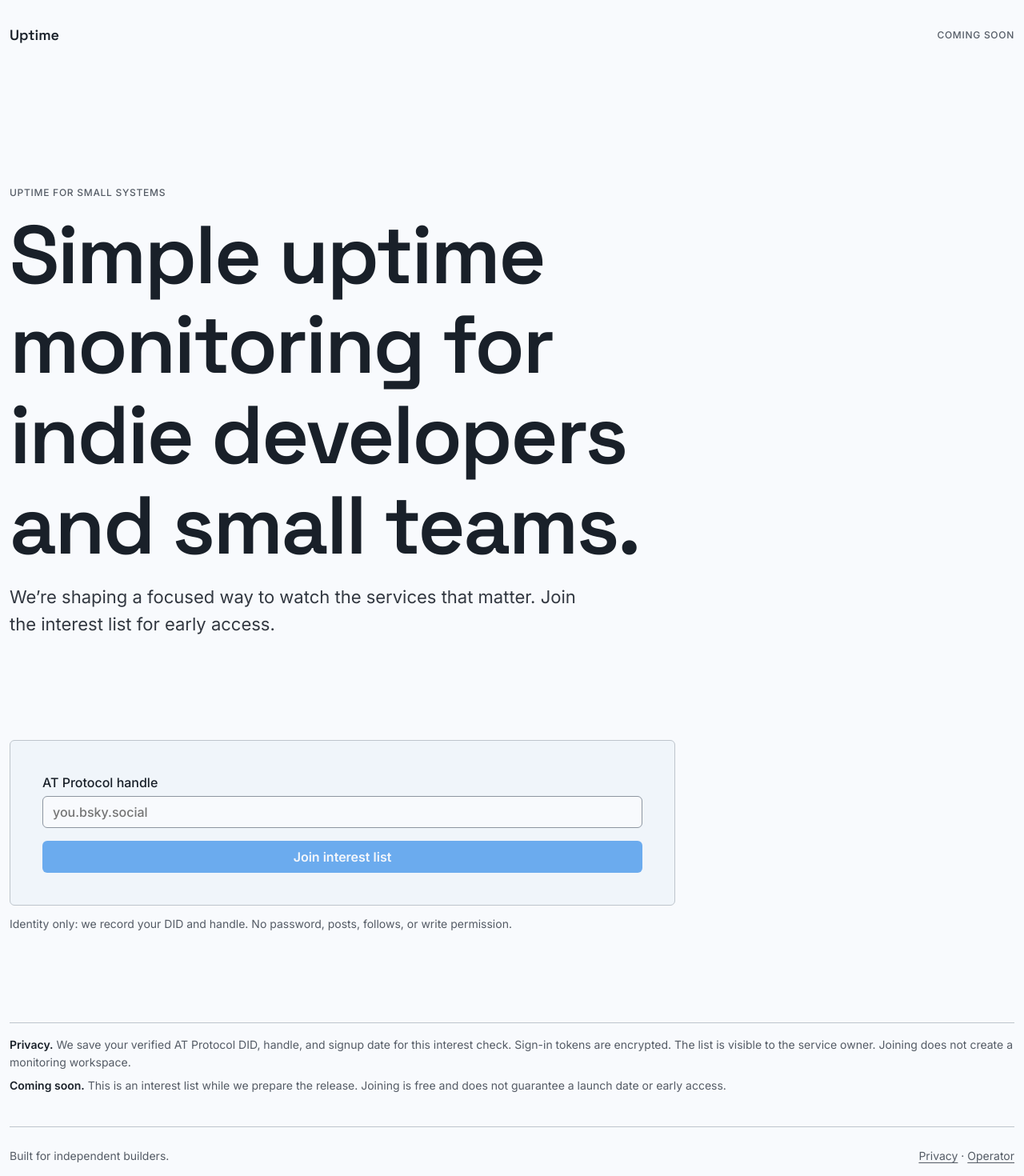
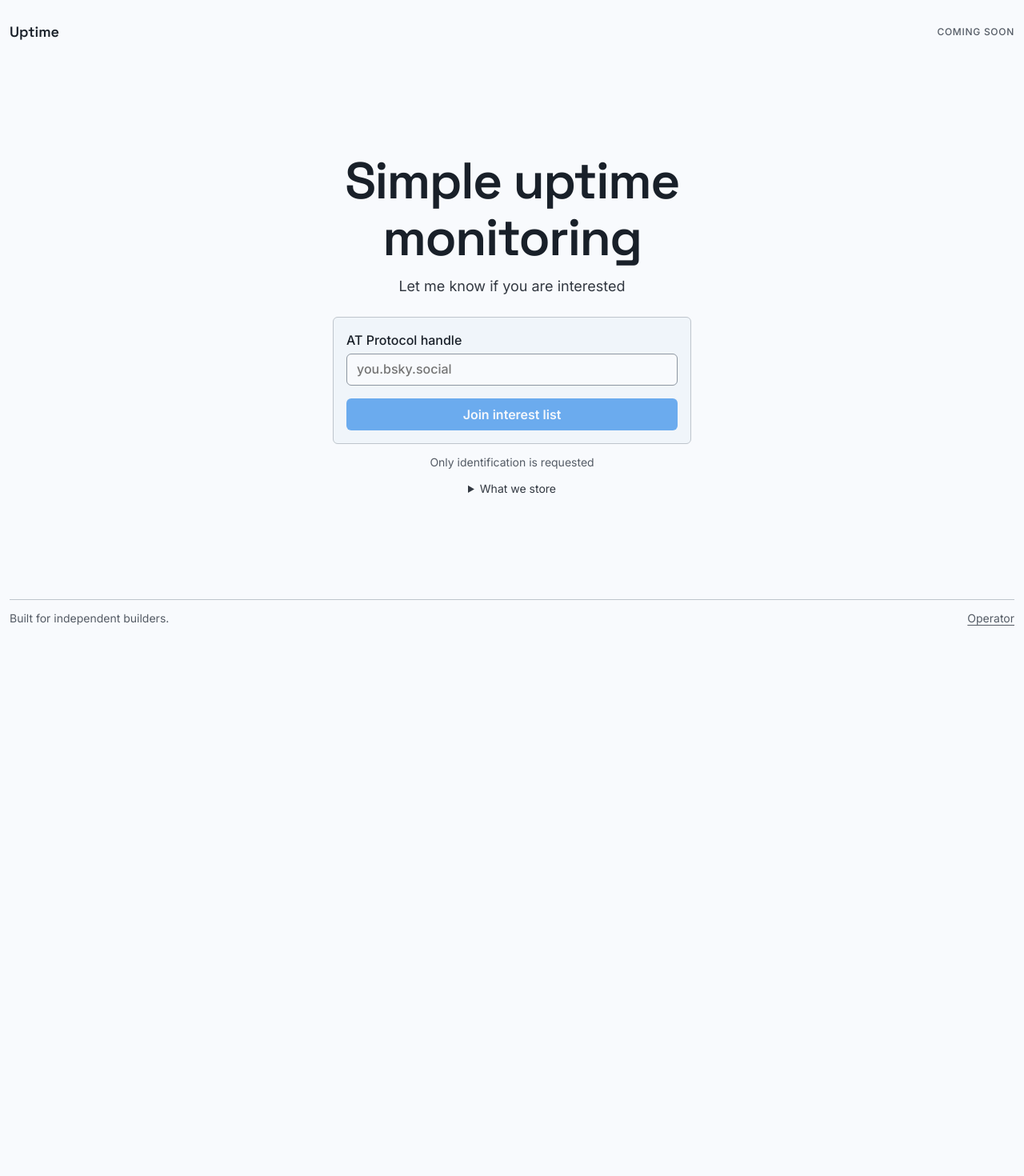
Before and after one commit to nozamdavid/uptime, a React (Vite) app in the folder apps/web/: page / in a window 1280 px wide. Shown: the top 1470 px of the page at 80% size. After the commit the page ends 800 px from the top, so only its background shows below. Built offline with nearby package versions, Linux system fonts and the light colour scheme.

Commit message:
Center interest landing page and simplify signup copy

```diff
--- a/apps/web/src/product-shell.tsx
+++ b/apps/web/src/product-shell.tsx
@@ -43,12 +43,8 @@ export function LandingPage() {
         <span className="mono-label">COMING SOON</span>
       </header>
       <section className="landing__hero">
-        <p className="mono-label">UPTIME FOR SMALL SYSTEMS</p>
-        <h1>Simple uptime monitoring for indie developers and small teams.</h1>
-        <p className="landing__lede">
-          We’re shaping a focused way to watch the services that matter. Join the interest list for
-          early access.
-        </p>
+        <h1>Simple uptime monitoring</h1>
+        <p className="landing__lede">Let me know if you are interested</p>
         {interestState === 'confirmed' ? (
           <p role="status">Thanks, @{interestSignup?.handle} is on the interest list.</p>
         ) : interestState === 'loading' ? (
@@ -63,27 +59,19 @@ export function LandingPage() {
             <InterestForm />
           </>
         )}
-        <p className="landing__note">
-          Identity only: we record your DID and handle. No password, posts, follows, or write
-          permission.
-        </p>
-      </section>
-      <section className="landing__policies" aria-label="Policies">
-        <p id="privacy">
-          <strong>Privacy.</strong> We save your verified AT Protocol DID, handle, and signup date
-          for this interest check. Sign-in tokens are encrypted. The list is visible to the service
-          owner. Joining does not create a monitoring workspace.
-        </p>
-        <p id="terms">
-          <strong>Coming soon.</strong> This is an interest list while we prepare the release.
-          Joining is free and does not guarantee a launch date or early access.
-        </p>
+        <p className="landing__note">Only identification is requested</p>
+        <details className="landing__disclosure">
+          <summary>What we store</summary>
+          <p>
+            Your verified AT Protocol DID, handle, and signup date, for this interest check only.
+            The list is visible to the service owner. Joining is free, creates no monitoring
+            workspace, and does not guarantee a launch date or early access.
+          </p>
+        </details>
       </section>
       <footer className="landing__footer">
         <span>Built for independent builders.</span>
-        <span>
-          <a href="#privacy">Privacy</a> · <a href="/operator">Operator</a>
-        </span>
+        <a href="/operator">Operator</a>
       </footer>
     </main>
   );
--- a/apps/web/src/styles.css
+++ b/apps/web/src/styles.css
@@ -218,11 +218,17 @@ small {
   width: 100%;
   min-height: 100dvh;
 }
+/* Landing page fills exactly one viewport: nav pinned top, hero centred, footer
+   pinned bottom. Heading size tracks viewport height so short screens still fit
+   without scrolling. */
 .landing {
   width: 100%;
   margin-inline: auto;
   padding-inline: calc(var(--space-lg) / 2);
-  padding-block: var(--space-md) var(--space-xl);
+  min-height: 100dvh;
+  display: flex;
+  flex-direction: column;
+  padding-block: var(--space-md);
 }
 .landing__nav,
 .landing__footer {
@@ -230,51 +236,71 @@ small {
   align-items: center;
   justify-content: space-between;
   gap: var(--space-md);
-  min-height: 3.5rem;
-}
-.landing__nav nav,
-.landing__footer {
-  color: var(--color-muted);
-  display: flex;
-  gap: var(--space-md);
-  font-size: var(--text-sm);
+  flex: 0 0 auto;
+}
+.landing__nav {
+  min-height: 3rem;
 }
 .landing__nav a,
 .landing__footer a {
   text-underline-offset: 0.2em;
 }
 .landing__hero {
-  max-width: 52rem;
-  padding-block: clamp(5rem, 14vw, 10rem) clamp(4rem, 10vw, 7rem);
+  flex: 1 1 auto;
+  display: flex;
+  flex-direction: column;
+  justify-content: center;
+  align-items: center;
+  width: min(100%, 44rem);
+  margin-inline: auto;
+  padding-block: var(--space-lg);
+  text-align: center;
 }
 .landing__hero h1 {
-  max-width: 13ch;
-  font-size: clamp(3rem, 8vw, 6.5rem);
-  margin-block: var(--space-sm) var(--space-md);
+  max-width: 18ch;
+  font-size: clamp(1.875rem, min(6vw, 8.5dvh), 4rem);
+  margin-block: 0 var(--space-sm);
+  text-wrap: balance;
 }
 .landing__lede {
-  max-width: 52ch;
-  font-size: var(--text-lg);
-}
-.landing__actions {
-  display: flex;
-  flex-wrap: wrap;
-  gap: var(--space-xs);
+  max-width: 46ch;
+  color: var(--color-ink-soft);
+  font-size: var(--text-md);
+}
+.landing__hero .auth-card {
+  width: min(100%, 28rem);
   margin-top: var(--space-lg);
+  padding: var(--space-md);
+  text-align: left;
+}
+.landing__hero .auth-card .button {
+  width: 100%;
 }
 .landing__note {
   margin-top: var(--space-sm);
   color: var(--color-muted);
   font-size: var(--text-sm);
 }
-.landing__details {
+.landing__disclosure {
+  margin-top: var(--space-sm);
+  color: var(--color-muted);
+  font-size: var(--text-sm);
+}
+.landing__disclosure summary {
+  width: fit-content;
+  margin-inline: auto;
+  color: var(--color-ink-soft);
+  cursor: pointer;
+}
+.landing__disclosure p {
+  max-width: 62ch;
+  margin-top: var(--space-xs);
+}
+.landing__footer {
   border-top: var(--rule);
-  padding-block: var(--space-xl);
-  display: grid;
-  gap: var(--space-lg);
-}
-.landing__details h2 {
-  max-width: 28ch;
+  padding-top: var(--space-sm);
+  color: var(--color-muted);
+  font-size: var(--text-sm);
 }
 .free-limit-grid {
   display: grid;
@@ -299,22 +325,6 @@ small {
   color: var(--color-muted);
   font-size: var(--text-sm);
 }
-.landing__footer {
-  border-top: var(--rule);
-  margin-top: var(--space-xl);
-  padding-top: var(--space-md);
-}
-.landing__policies {
-  border-top: var(--rule);
-  padding-top: var(--space-md);
-  display: grid;
-  gap: var(--space-xs);
-  color: var(--color-muted);
-  font-size: var(--text-sm);
-}
-.landing__policies strong {
-  color: var(--color-ink);
-}
 .auth-page {
   min-height: 100dvh;
   width: min(100% - var(--space-lg), 34rem);
@@ -461,12 +471,6 @@ small {
   .free-limit-grid {
     grid-template-columns: 1fr;
   }
-  .landing__nav nav {
-    gap: var(--space-sm);
-  }
-  .landing__hero h1 {
-    font-size: clamp(2.75rem, 14vw, 4.5rem);
-  }
   .operator-row {
     align-items: flex-start;
     flex-direction: column;
@@ -481,6 +485,43 @@ small {
   .member-row {
     align-items: flex-start;
     flex-direction: column;
+  }
+}
+/* Landscape phones and short windows: compact every vertical rhythm on the
+   landing page so it still fits one viewport without scrolling. */
+@media (max-height: 32rem) {
+  .landing {
+    padding-block: var(--space-xs);
+  }
+  .landing__nav {
+    min-height: 2.25rem;
+  }
+  .landing__hero {
+    padding-block: var(--space-2xs);
+  }
+  .landing__hero h1 {
+    max-width: 26ch;
+    font-size: 1.375rem;
+  }
+  .landing__lede,
+  .landing__note,
+  .landing__disclosure {
+    font-size: var(--text-xs);
+  }
+  .landing__note,
+  .landing__disclosure {
+    margin-top: var(--space-2xs);
+  }
+  .landing__hero .auth-card {
+    margin-top: var(--space-xs);
+    padding: var(--space-xs);
+    gap: var(--space-xs);
+  }
+  .landing__hero .auth-card .button {
+    min-height: 2.25rem;
+  }
+  .landing__footer {
+    padding-top: var(--space-2xs);
   }
 }
 .public-status-workspace {
```
Also changed, not shown: 1 other file (tests, documents, lock files or other folders).
